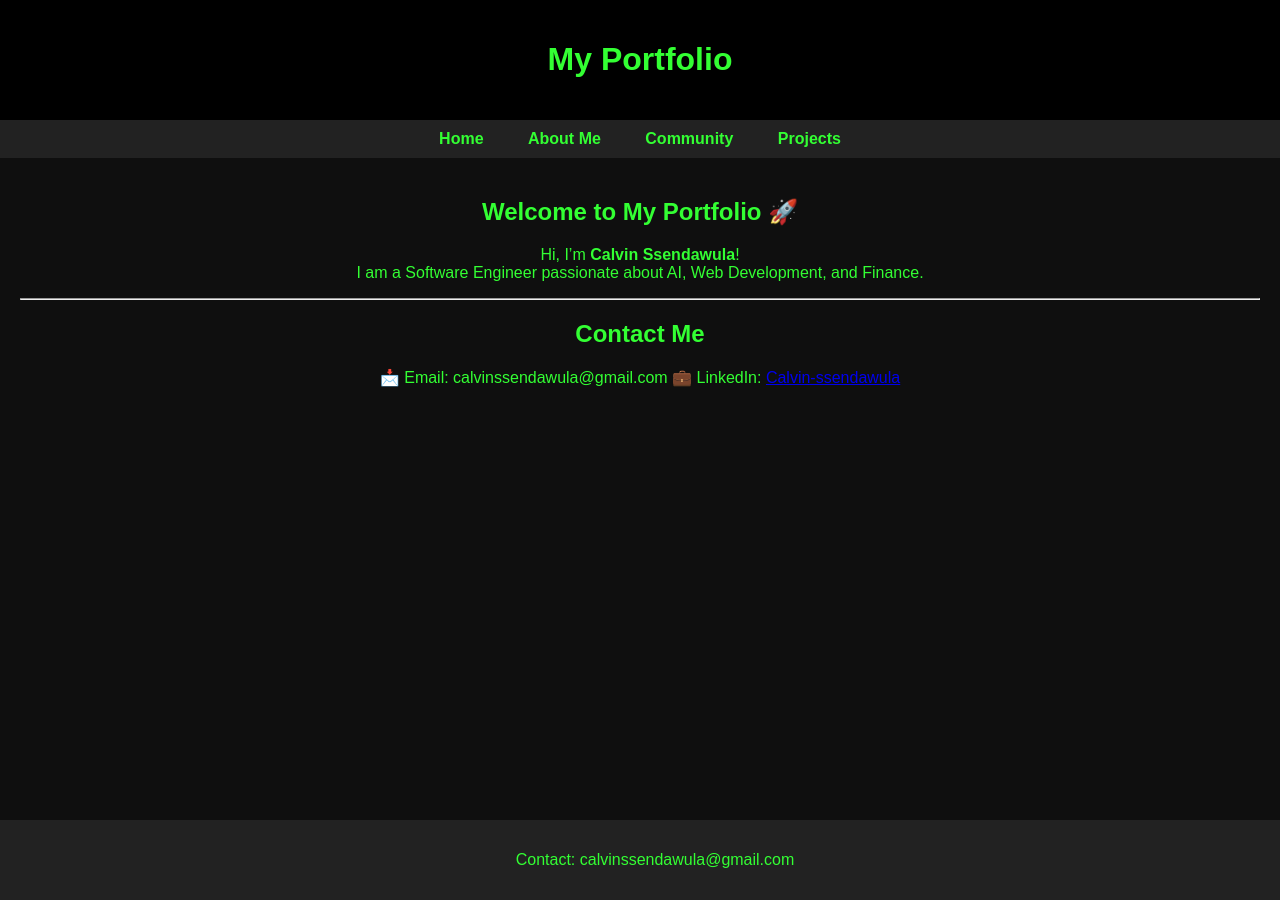
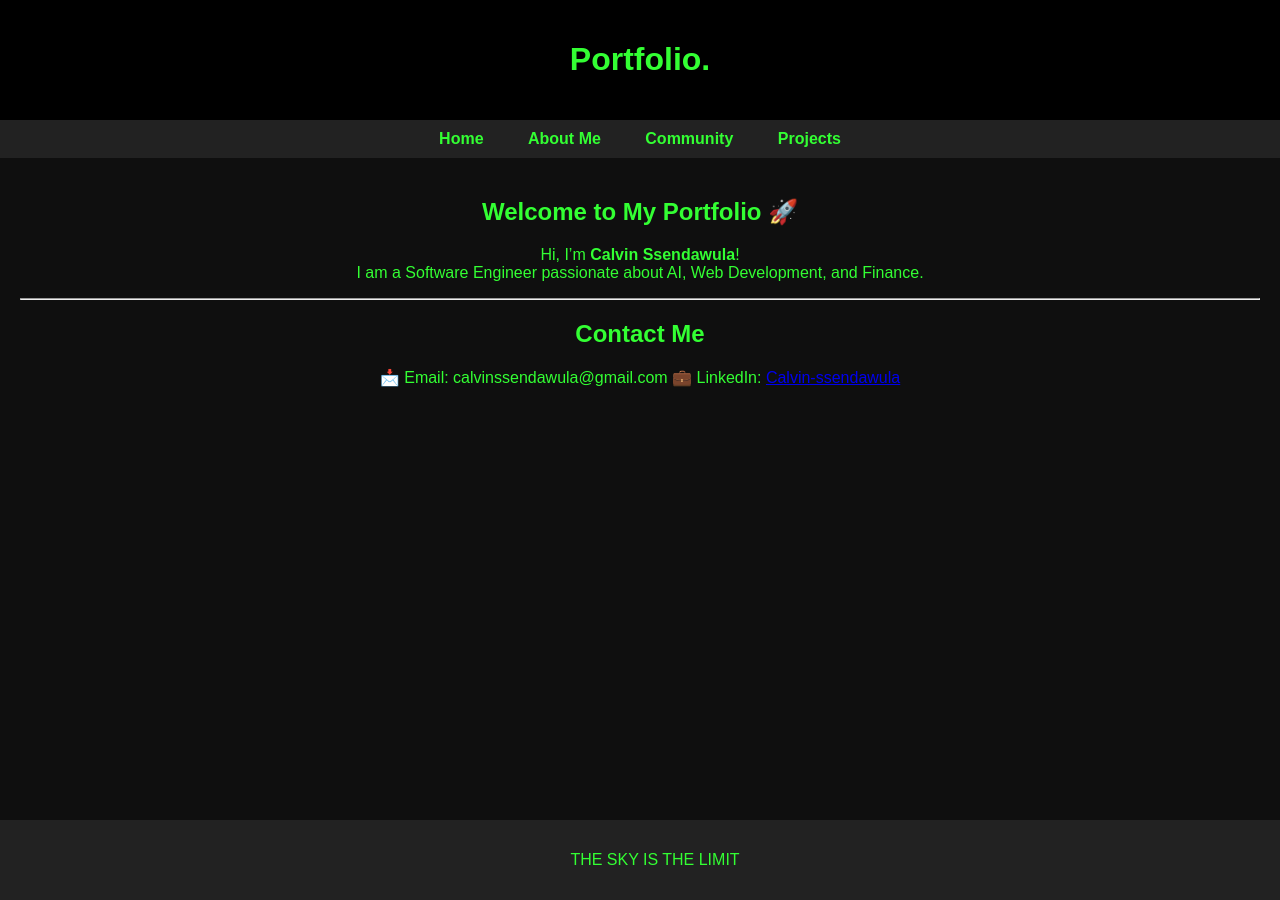
Before and after one commit to calvin1011/calvinssendawula.github.io, a Jekyll site: the page built from index.md, in a window 1280 px wide. Built offline with Jekyll 4.4.1, drawn with Linux system fonts in a browser that asks for light colours.

Commit message:
Fixed header and footer

```diff
--- a/_layouts/default.html
+++ b/_layouts/default.html
@@ -10,7 +10,7 @@
 <body>
 
 <header>
-    <h1>My Portfolio</h1>
+    <h1>Portfolio.</h1>
 </header>
 
 <nav>
@@ -25,7 +25,7 @@
 </section>
 
 <footer>
-    <p>Contact: calvinssendawula@gmail.com</p>
+    <p>THE SKY IS THE LIMIT</p>
 </footer>
 
 </body>
```
